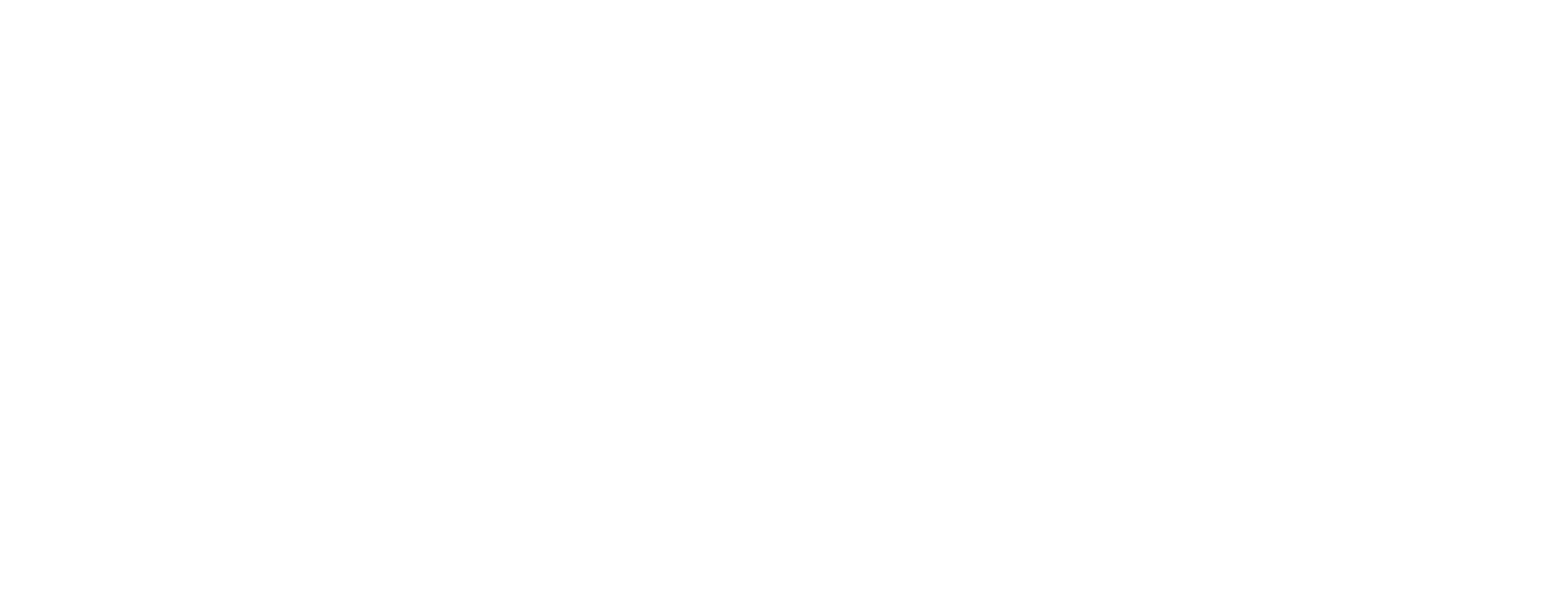
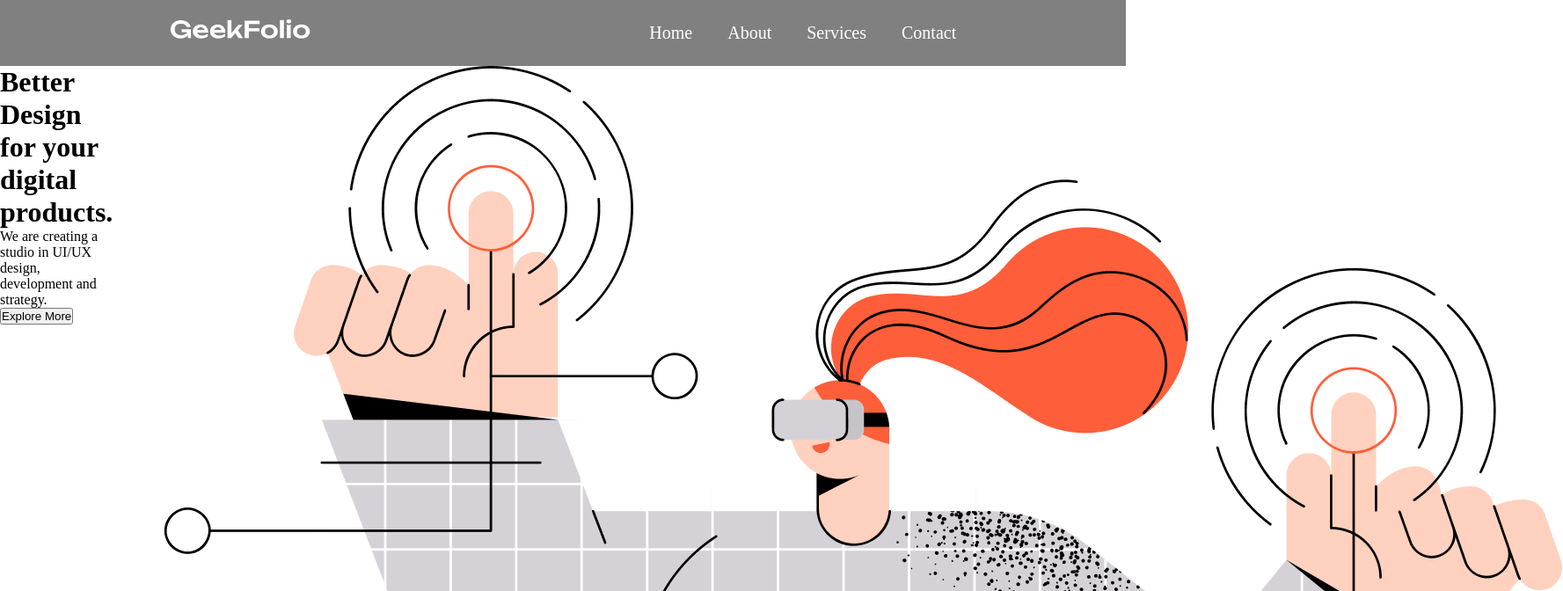
Before and after one commit to ShahariarSohan/my-first-website, a plain HTML site: page index.html in a window 1280 px wide. Shown: the top 672 px of the page at 88% size, 1777 px wide, since content can reach past the window. Drawn offline with Linux system fonts and the light colour scheme.

Commit message:
I am buling webpage slowly

```diff
--- a/index.html
+++ b/index.html
@@ -4,10 +4,37 @@
     <meta charset="UTF-8">
     <meta name="viewport" content="width=device-width, initial-scale=1.0">
     <link rel="stylesheet" href="style/style.css">
-    <link rel="shortcut icon" href="images/portfolio.png" type="image/x-icon">
+    <link rel="shortcut icon" href="images/product-1.jpg" type="image/x-icon">
     <title>my-first-website</title>
 </head>
 <body>
-
+    <header>
+        <nav>
+            <div class="menu-container">
+                <div class="logo-area">
+                    <img id="logo1"src="logo/logo-light.png" alt="">
+                </div>
+                <div class="menus-area">
+                    <li class="list">Home</li>
+                    <li class="list">About</li>
+                    <li class="list">Services</li>
+                    <li class="list">Contact</li>
+                </div>
+            </div>
+        </nav>
+    </header>
+    <main>
+        <div class="section1">
+            <div class="text-area">
+                <h1>Better Design for your digital products.</h1>
+                <p>We are creating a studio in UI/UX design, development and strategy.</p>
+                <button>Explore More</button>
+            </div>
+            <div class="banner-area">
+                <img id="banner1" src="images/banner.png" alt="">
+            </div>
+        </div>
+    </main>
+    <footer></footer>
 </body>
 </html>
--- a/style/style.css
+++ b/style/style.css
@@ -0,0 +1,31 @@
+*{
+    margin:0;
+    padding:0;
+}
+.menu-container{
+    background-color: gray;
+    display:flex;
+    align-items: center;
+    justify-content: space-around;
+    padding:20px;
+}
+#logo1{
+    width:160px;
+}
+.menus-area{
+    list-style: none;
+    display:flex;
+    color:white;
+}
+.list{
+    margin-left:40px;
+    font-size:20px;
+}
+.section1{
+    background-size: 100vh;
+    background-image: url("images/");
+    display:flex;
+}
+#banner1{
+
+}
```
Also changed, not shown: icon/0.png (added), icon/1.png (added), icon/2.png (added), images/banner.png (added), images/portfolio.png (deleted), images/product-1.jpg (added), images/product-2.jpg (added), images/product-3.jpg (added), images/section 1.png (added), logo/logo-dark.png (added), logo/logo-light.png (added).
